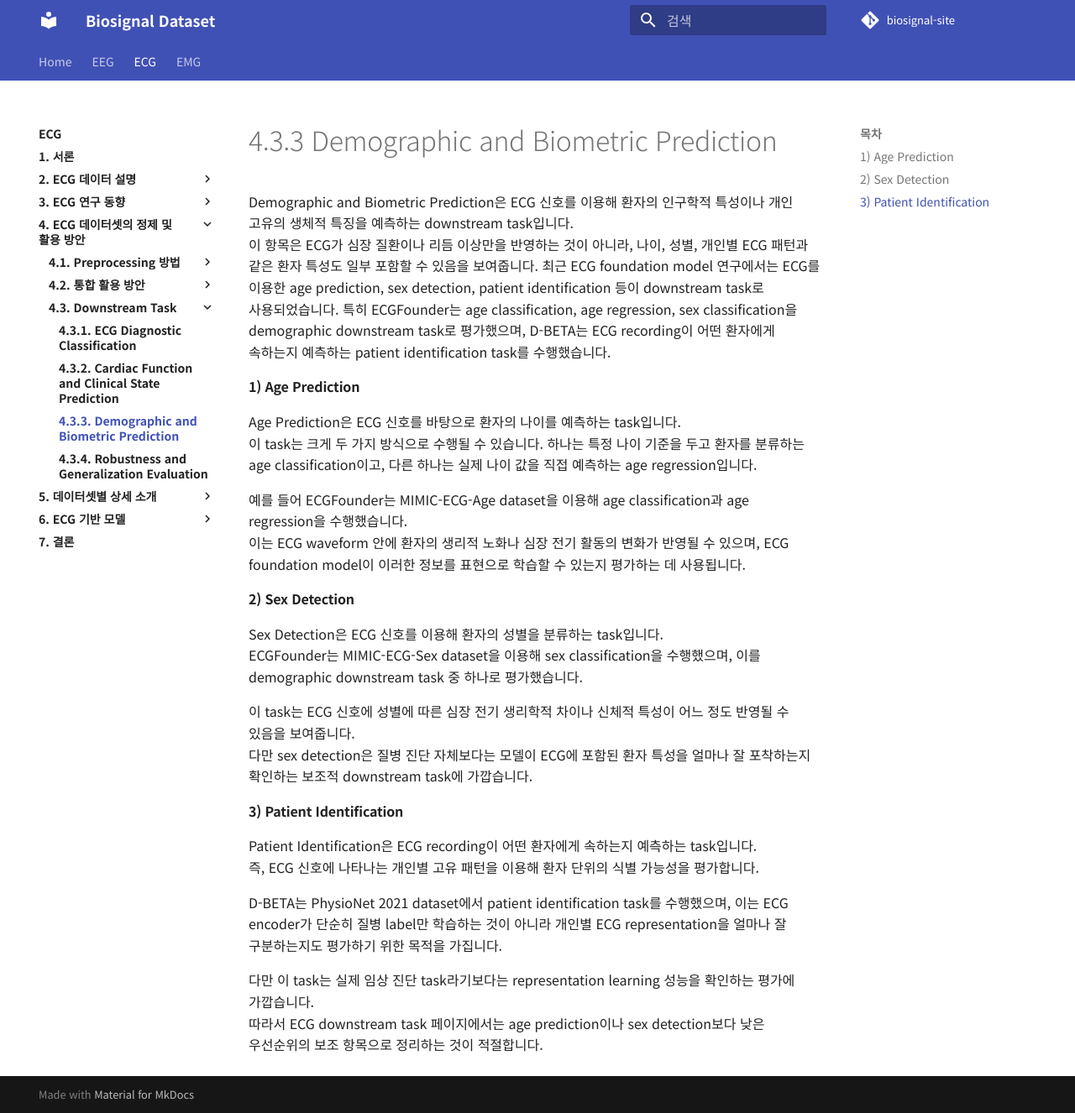
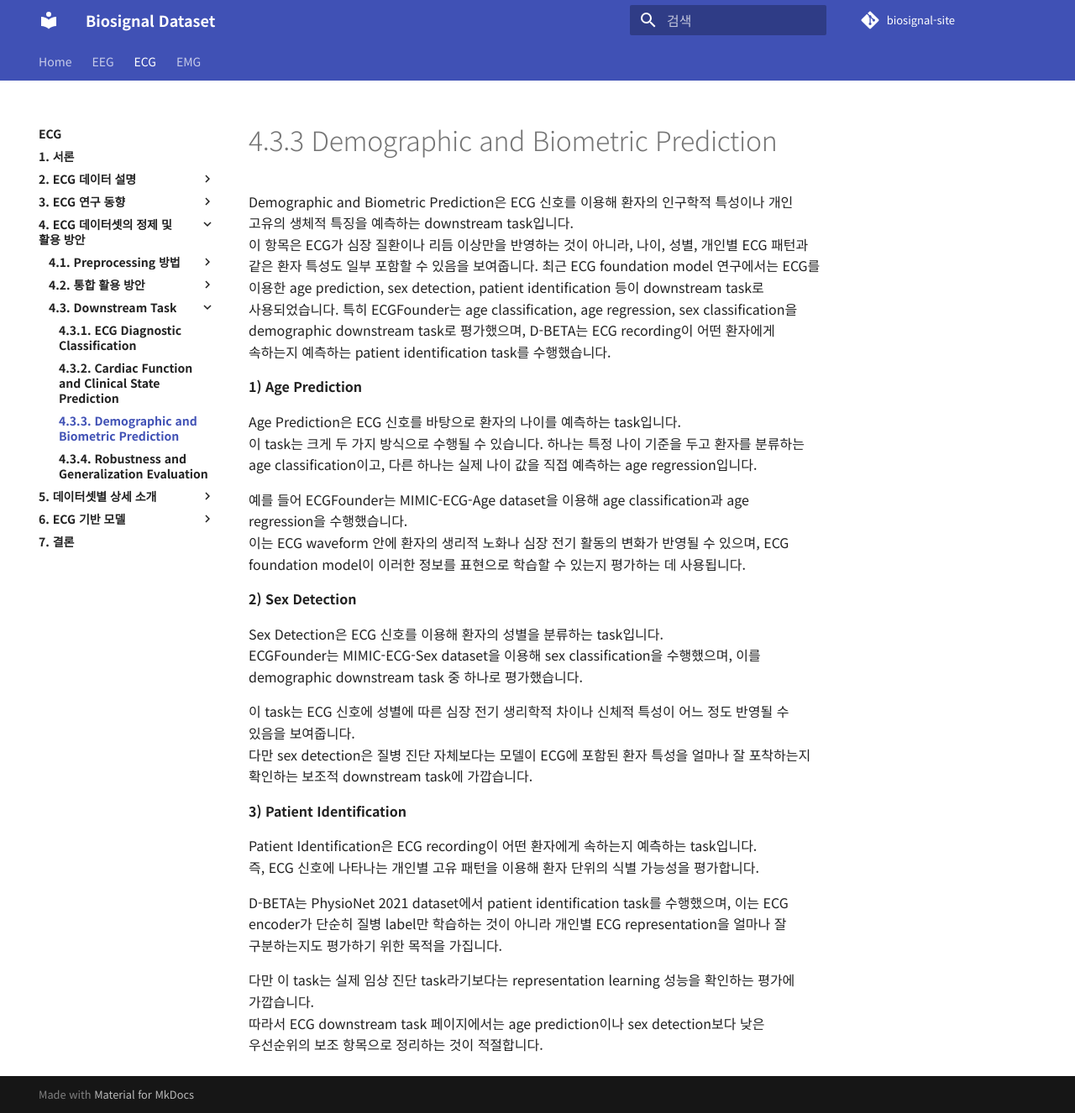
Before and after one commit to iwantjeonyeok/biosignal-site, an MkDocs documentation site: the page built from docs/ecg/4-ecg-데이터셋의-정제-및-활용-방안/4-3-downstream-task/4-3-3-Demographic-and-Biometric-Prediction.md, in a window 1280 px wide and 1326 px high. Shown: the whole window at 84% size. Built offline with MkDocs 1.6.1 and Material for MkDocs 9.7.7, drawn with Linux system fonts in a browser that asks for light colours; comment, search, counter and statistics services are not loaded.

Commit message:
Update 4-3-3-Demographic-and-Biometric-Prediction.md

```diff
--- a/docs/ecg/4-ecg-데이터셋의-정제-및-활용-방안/4-3-downstream-task/4-3-3-Demographic-and-Biometric-Prediction.md
+++ b/docs/ecg/4-ecg-데이터셋의-정제-및-활용-방안/4-3-downstream-task/4-3-3-Demographic-and-Biometric-Prediction.md
@@ -4,7 +4,7 @@ Demographic and Biometric Prediction은 ECG 신호를 이용해 환자의 인구
 이 항목은 ECG가 심장 질환이나 리듬 이상만을 반영하는 것이 아니라, 나이, 성별, 개인별 ECG 패턴과 같은 환자 특성도 일부 포함할 수 있음을 보여줍니다. 최근 ECG foundation model 연구에서는 ECG를 이용한 age prediction, sex detection, patient identification 등이 downstream task로 사용되었습니다.  특히 ECGFounder는 age classification, age regression, sex classification을 demographic downstream task로 평가했으며, D-BETA는 ECG recording이 어떤 환자에게 속하는지 예측하는 patient identification task를 수행했습니다.
 
 
-#### 1) Age Prediction
+**1) Age Prediction**
 
 Age Prediction은 ECG 신호를 바탕으로 환자의 나이를 예측하는 task입니다.
 이 task는 크게 두 가지 방식으로 수행될 수 있습니다. 하나는 특정 나이 기준을 두고 환자를 분류하는 age classification이고, 다른 하나는 실제 나이 값을 직접 예측하는 age regression입니다.
@@ -12,7 +12,7 @@ Age Prediction은 ECG 신호를 바탕으로 환자의 나이를 예측하는 ta
 예를 들어 ECGFounder는 MIMIC-ECG-Age dataset을 이용해 age classification과 age regression을 수행했습니다.
 이는 ECG waveform 안에 환자의 생리적 노화나 심장 전기 활동의 변화가 반영될 수 있으며, ECG foundation model이 이러한 정보를 표현으로 학습할 수 있는지 평가하는 데 사용됩니다.
 
-#### 2) Sex Detection
+**2) Sex Detection**
 
 Sex Detection은 ECG 신호를 이용해 환자의 성별을 분류하는 task입니다.
 ECGFounder는 MIMIC-ECG-Sex dataset을 이용해 sex classification을 수행했으며, 이를 demographic downstream task 중 하나로 평가했습니다.
@@ -20,7 +20,7 @@ ECGFounder는 MIMIC-ECG-Sex dataset을 이용해 sex classification을 수행했
 이 task는 ECG 신호에 성별에 따른 심장 전기 생리학적 차이나 신체적 특성이 어느 정도 반영될 수 있음을 보여줍니다.
 다만 sex detection은 질병 진단 자체보다는 모델이 ECG에 포함된 환자 특성을 얼마나 잘 포착하는지 확인하는 보조적 downstream task에 가깝습니다.
 
-#### 3) Patient Identification
+**3) Patient Identification**
 
 Patient Identification은 ECG recording이 어떤 환자에게 속하는지 예측하는 task입니다.
 즉, ECG 신호에 나타나는 개인별 고유 패턴을 이용해 환자 단위의 식별 가능성을 평가합니다.
```
